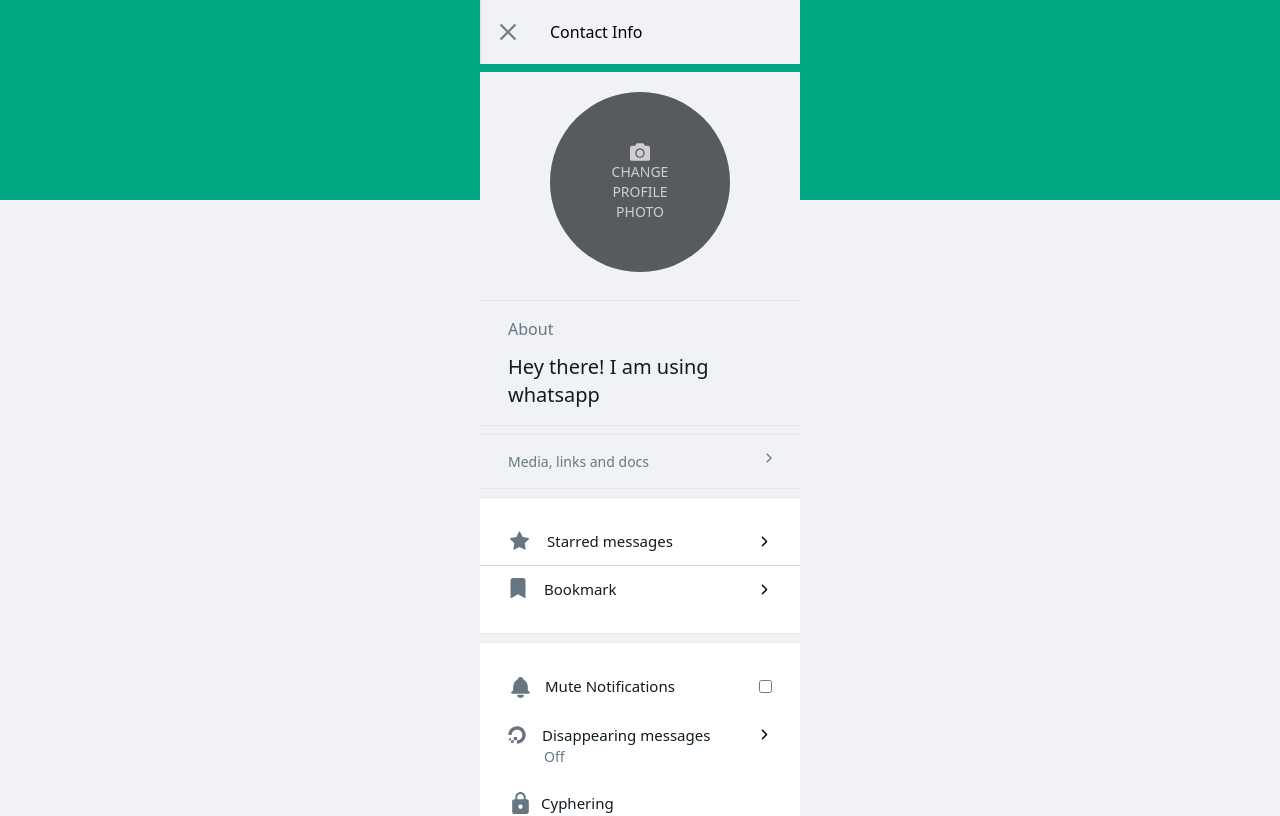
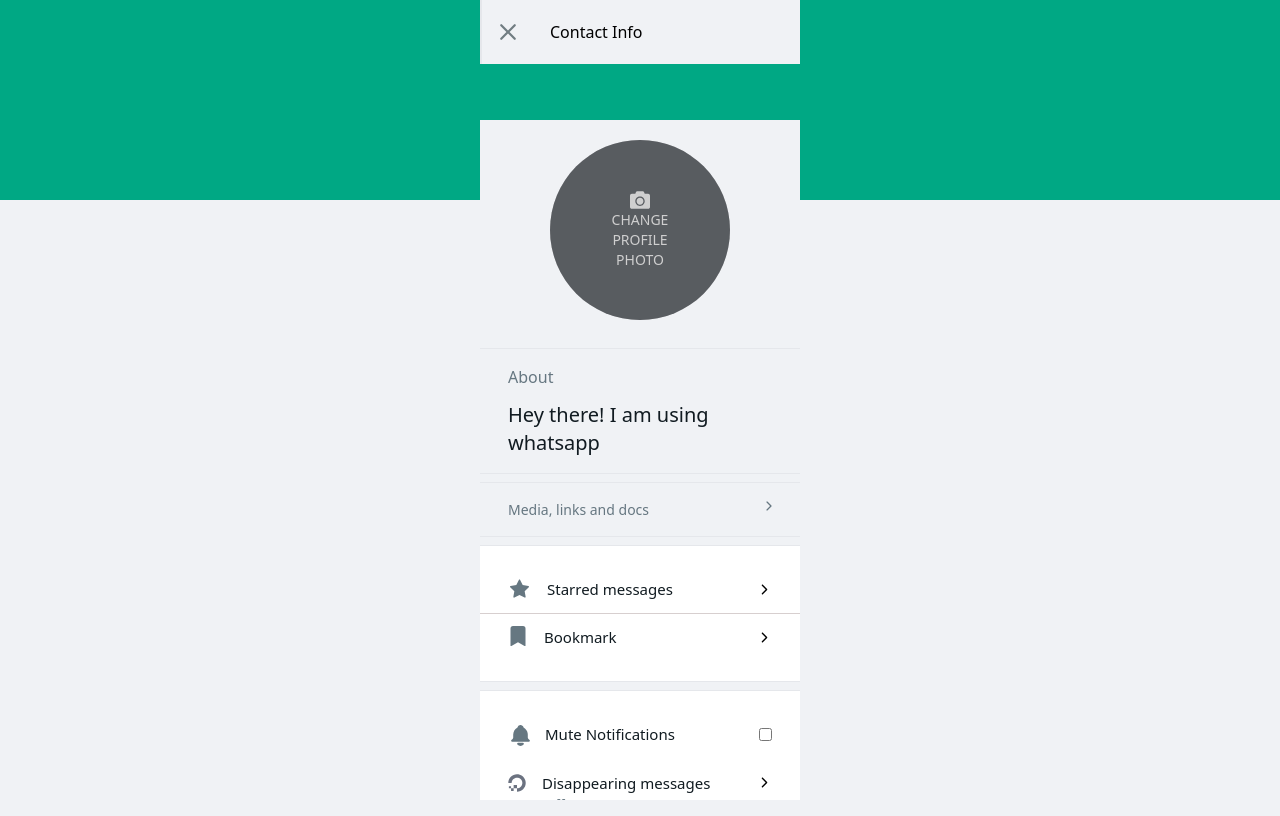
Before and after one commit to frckbrice/social-media-frontend, a Next.js app: page / in a window 1280 px wide. Shown: the top 816 px of the page. Built offline with nearby package versions, Linux system fonts and the light colour scheme; grey boxes are pictures that could not be loaded.

Commit message:
working on a user contact information

```diff
--- a/src/app/discussions/[id]/page.tsx
+++ b/src/app/discussions/[id]/page.tsx
@@ -32,6 +32,7 @@ const Chats = () => {
 
   return (
     <div className="w-full flex justify-between">
+
       <div className="relative flex flex-col h-full w-full">
         <div className="flex items-center justify-between p-2 h-16 bg-bgGray border-l-2 w-full">
           <div className="flex items-center">
@@ -51,7 +52,7 @@ const Chats = () => {
           </div>
         </div>
 
-        <div className="w-full relative flex-grow overflow-auto h-[80vh]">
+        <div className=" relative flex-grow overflow-auto h-[80vh]">
           <div
             className="bg-fixed w-[71.2%] h-[80%] fixed z-0"
             style={{
@@ -107,7 +108,7 @@ const Chats = () => {
       </div>
 
 
-   {showInfoCard && (  <div className="flex bg-white z-40 w-[30vw]">
+   {showInfoCard && (  <div className=" bg-white z-40 w-[30vw]">
      <InfoCard />
      </div>)}
     </div>
--- a/src/components/organisms/InfoCard.tsx
+++ b/src/components/organisms/InfoCard.tsx
@@ -9,27 +9,39 @@ import { TbBellFilled } from "react-icons/tb";
 import Dp from "../molecules/Dp";
 import ContactAction from "../molecules/ContactAction";
 
-// import { RxSwitch } from "react-icons/rx";
-// import SwitchButton from "./SwitchButton";
-// import Image from "next/image";
 import { MdLock } from "react-icons/md";
 
 type Props = {};
 
 const Profile = (props: Props) => {
+  const [isContactInfoOpen, setIsContactInfoOpen] = useState(true);
+
+  const handleCloseContactInfo = () => {
+    setIsContactInfoOpen(false);
+  };
+
   return (
-    <div className={` flex flex-col space-y-2 overflow-auto w-[25vw] z-40`}>
-      <div className="flex items-center p-2 h-16 bg-bgGray border-l-2 w-full">
-        <BsX className="text-myG text-4xl font-extrabold mr-6 cursor-pointer" />
+    <>
+      {isContactInfoOpen && (
+        <div
+          className="flex flex-col space-y-2 overflow-auto w-[25vw] h-[100%] z-40 pb-24"
+          style={{ maxHeight: "100vh" }}
+        >
+          <div className="fixed flex items-center p-2 h-16 bg-bgGray border-l-2 w-[25vw]">
+            <BsX
+              className="text-myG text-4xl font-extrabold mr-6 cursor-pointer"
+              onClick={handleCloseContactInfo}
+            />
             <p>Contact Info</p>
           </div>
 
-      <>
-        {/* <div className=" flex flex-col gap-2 w-full px-7 py-5 shadow-zinc-200"> */}
-
+          <div className="pt-28">
             <Dp />
+          </div>
           <div className=" w-full px-7 pr-6 py-4 text-[#667781] border-y border-y-gray-200 flex flex-col">
-          <span className=" text-[#667781] border-y-gray-200 mb-3">About</span>
+            <span className=" text-[#667781] border-y-gray-200 mb-3">
+              About
+            </span>
             <span className=" text-[#111b21] text-xl">
               Hey there! I am using whatsapp{" "}
             </span>
@@ -124,8 +136,9 @@ const Profile = (props: Props) => {
           <div className=" w-full px-7 py-5 bg-white border-y border-y-gray-200">
             <ContactAction />
           </div>
+        </div>
+      )}
     </>
-    </div>
   );
 };
 
```
Lines whose indentation alone changed are shown as unchanged.
